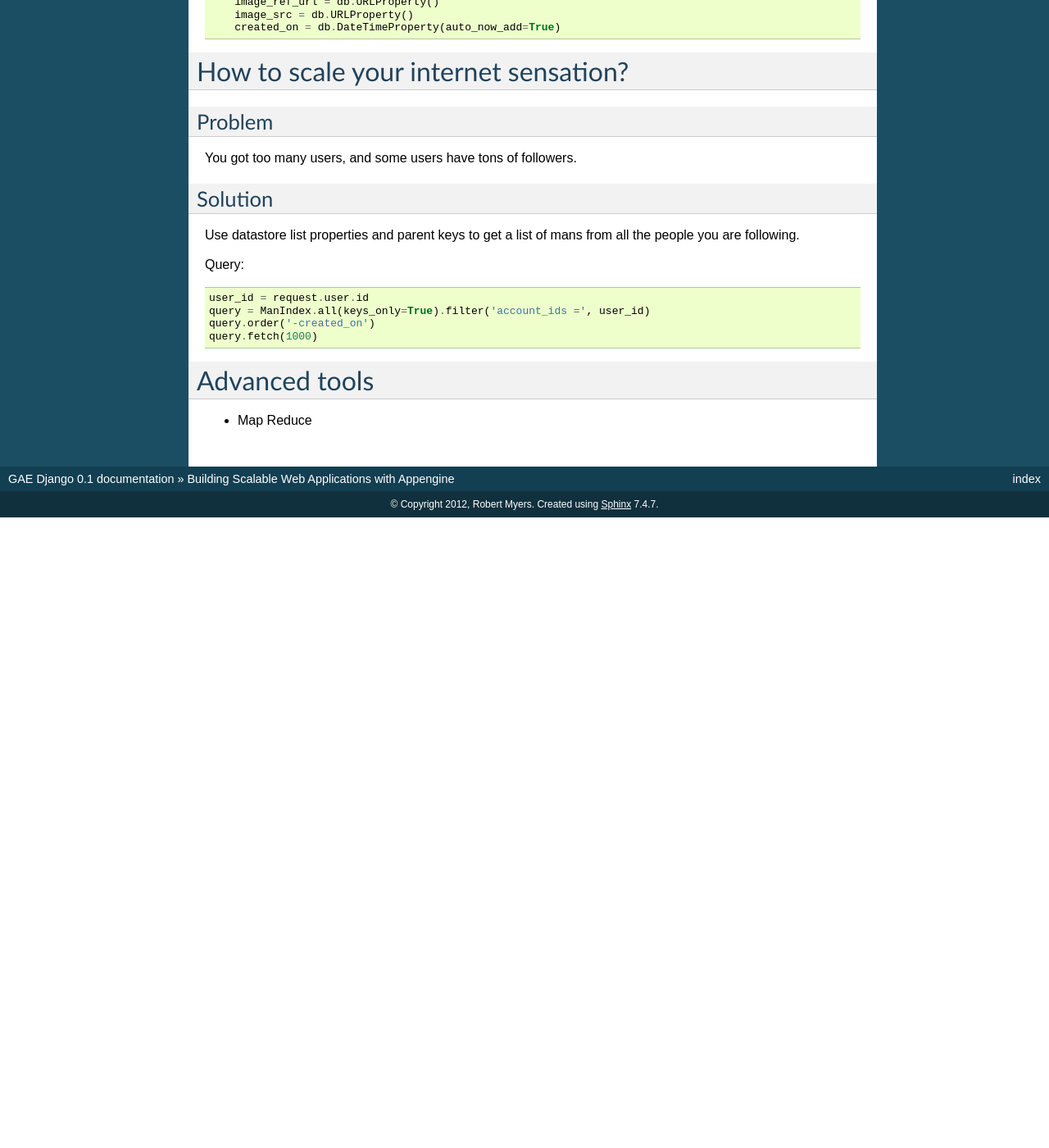
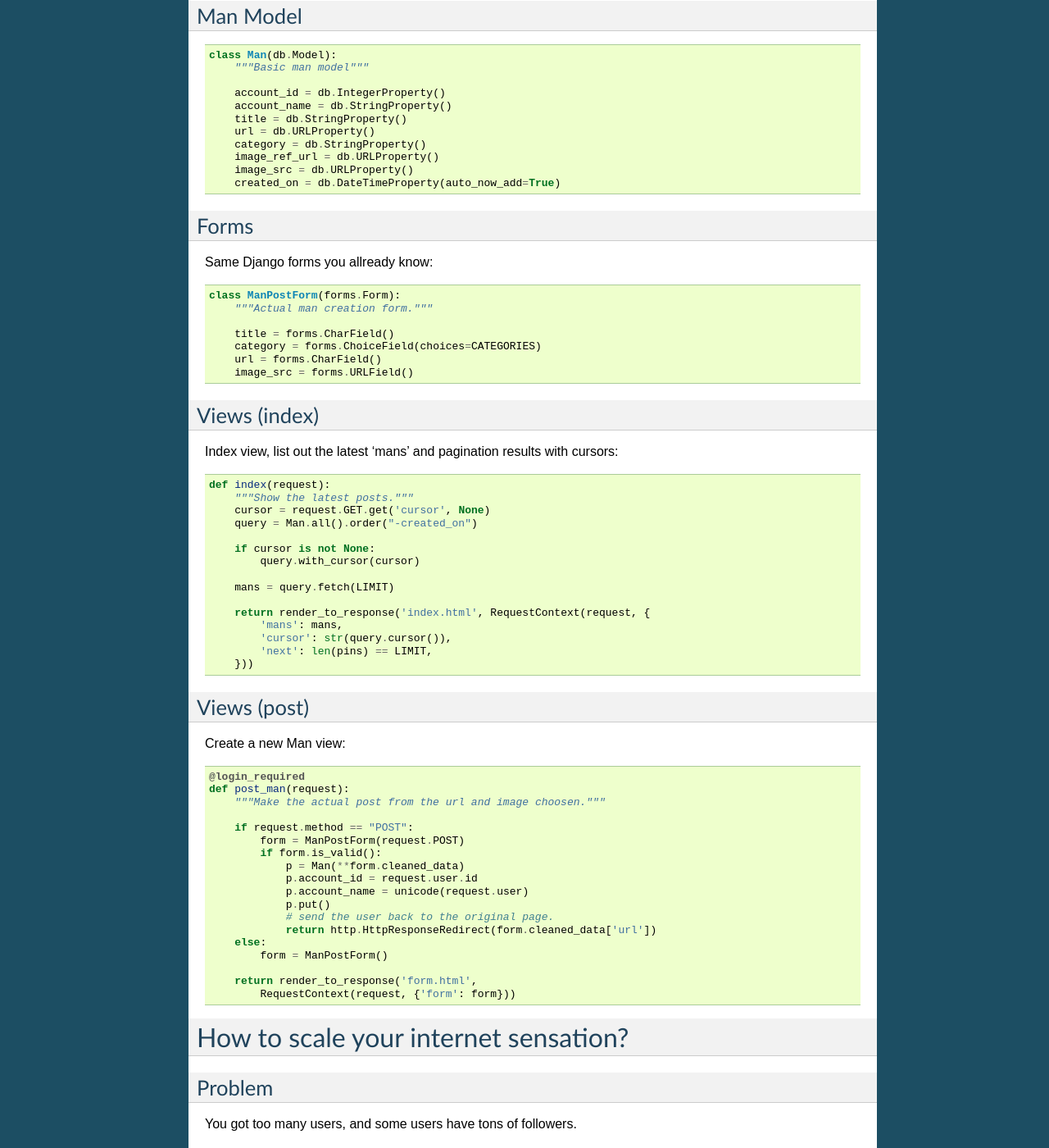
Before and after one commit to rmyers/gae_django, a Sphinx documentation site: the page built from docs/source/index.rst, in a window 1280 px wide and 1400 px high, scrolled down 6614 px. Shown: the whole window at 82% size. Built offline with Sphinx 7.4.7, drawn with Linux system fonts in a browser that asks for light colours; before the commit the page ends 7245 px from its top, so only the background shows below that; some of the changed text lies outside the part shown.

Commit message:
Updating slides

```diff
--- a/docs/source/index.rst
+++ b/docs/source/index.rst
@@ -288,8 +288,8 @@ main.py::
 
     app = django.core.handlers.wsgi.WSGIHandler()
 
-Settings
---------
+Settings (database and installed apps)
+---------------------------------------
 
 settings.py::
 
@@ -321,7 +330,9 @@ settings.py::
 Cache
 ------
 
-Trick django into using google memcache ``memcahe.py`` in root::
+Trick django into using google memcache. Add a file ``memcahe.py``
+in root of your application directory, or somewhere else in the
+PYTHON_PATH::
 
     from google.appengine.api.memcache import *
 
@@ -341,6 +352,66 @@ Man Model
         image_ref_url = db.URLProperty()
         image_src = db.URLProperty()
         created_on = db.DateTimeProperty(auto_now_add=True)
+
+Forms
+-----
+
+Same Django forms you allready know::
+
+    class ManPostForm(forms.Form):
+        """Actual man creation form."""
+
+        title = forms.CharField()
+        category = forms.ChoiceField(choices=CATEGORIES)
+        url = forms.CharField()
+        image_src = forms.URLField()
+
+Views (index)
+-------------
+
+Index view, list out the latest 'mans' and pagination results
+with cursors::
+
+    def index(request):
+        """Show the latest posts."""
+        cursor = request.GET.get('cursor', None)
+        query = Man.all().order("-created_on")
+
+        if cursor is not None:
+            query.with_cursor(cursor)
+
+        mans = query.fetch(LIMIT)
+
+        return render_to_response('index.html', RequestContext(request, {
+            'mans': mans,
+            'cursor': str(query.cursor()),
+            'next': len(pins) == LIMIT,
+        }))
+
+Views (post)
+------------
+
+Create a new Man view::
+
+    @login_required
+    def post_man(request):
+        """Make the actual post from the url and image choosen."""
+
+        if request.method == "POST":
+            form = ManPostForm(request.POST)
+            if form.is_valid():
+                p = Man(**form.cleaned_data)
+                p.account_id = request.user.id
+                p.account_name = unicode(request.user)
+                p.put()
+                # send the user back to the original page.
+                return http.HttpResponseRedirect(form.cleaned_data['url'])
+        else:
+            form = ManPostForm()
+
+        return render_to_response('form.html',
+            RequestContext(request, {'form': form}))
+
 
 How to scale your internet sensation?
 =====================================
```
Also changed, not shown: other parts of docs/source/index.rst (+17 -2 lines), 5 other files.
